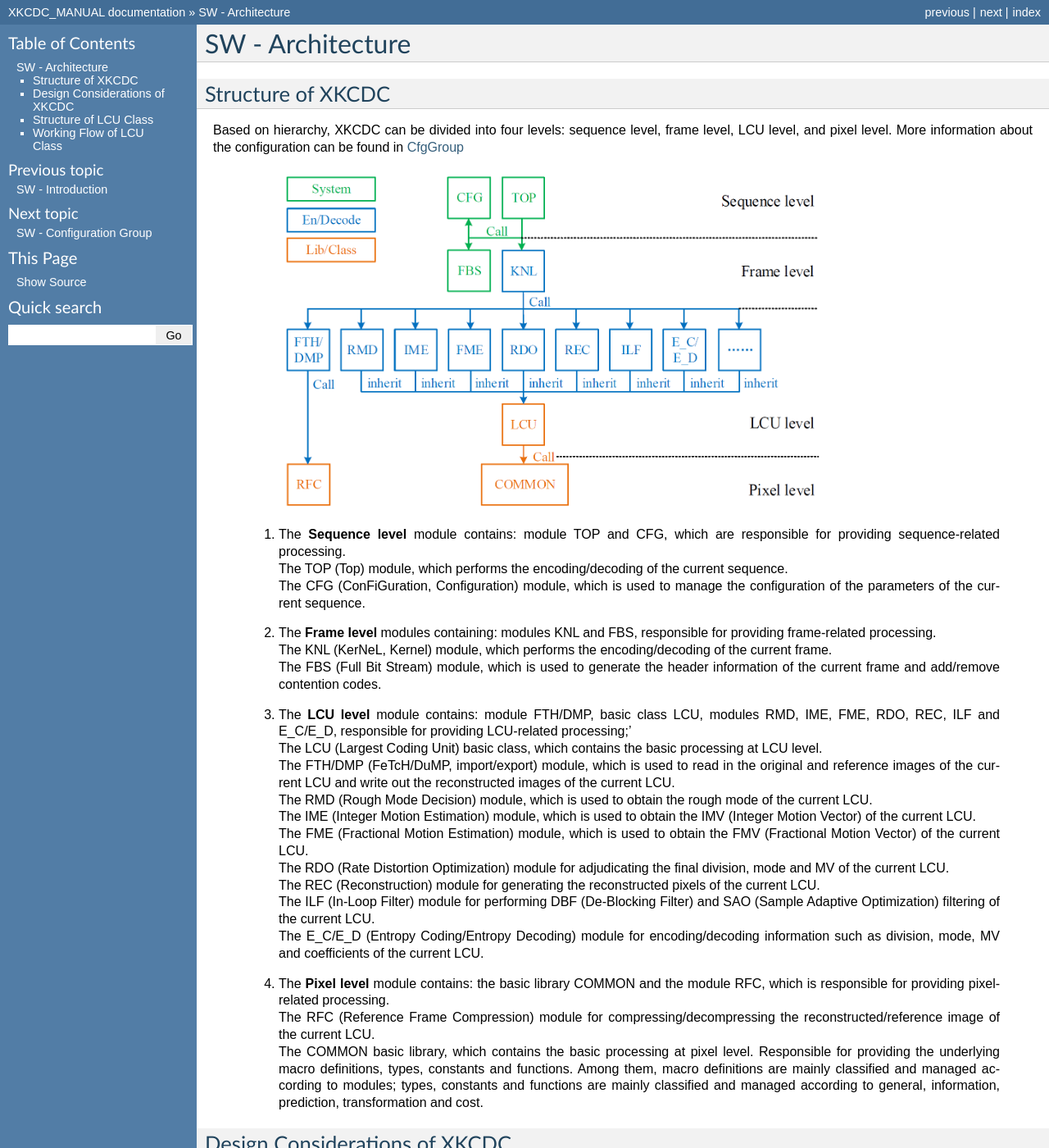
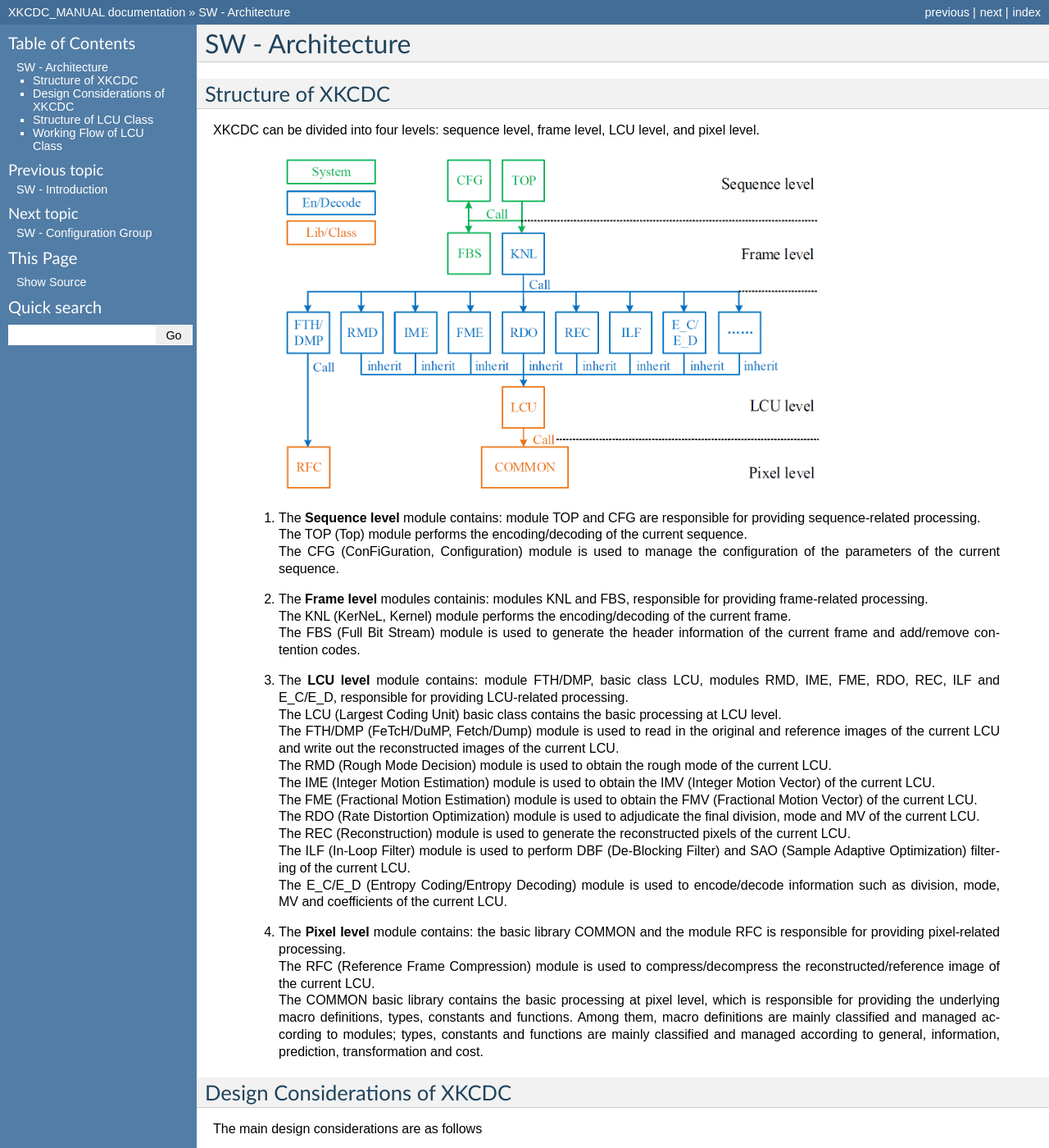
Before and after one commit to iamhll/xkcdc_manual, a Sphinx documentation site: the page built from manual/source/SwArchitecture/main.rst, in a window 1280 px wide and 1400 px high. Shown: the whole window at 82% size. Built offline with Sphinx 7.4.7, drawn with Linux system fonts in a browser that asks for light colours; some of the changed text lies outside the part shown.

Commit message:
tidiy up

```diff
--- a/manual/source/SwArchitecture/main.rst
+++ b/manual/source/SwArchitecture/main.rst
@@ -6,34 +6,33 @@ SW - Architecture
 Structure of XKCDC
 --------------------------------
 
-Based on hierarchy, XKCDC can be divided into four levels: sequence level, frame level, LCU level, and pixel level.
-More information about the configuration can be found in CfgGroup_
+XKCDC can be divided into four levels: sequence level, frame level, LCU level, and pixel level.
 
       .. image:: Top.png
          :width: 80%
 
-   #. | The **Sequence level** module contains: module TOP and CFG, which are responsible for providing sequence-related processing.
-      | The TOP (Top) module, which performs the encoding/decoding of the current sequence.
-      | The CFG (ConFiGuration, Configuration) module, which is used to manage the configuration of the parameters of the current sequence.
+   #. | The **Sequence level** module contains: module TOP and CFG are responsible for providing sequence-related processing.
+      | The TOP (Top) module performs the encoding/decoding of the current sequence.
+      | The CFG (ConFiGuration, Configuration) module is used to manage the configuration of the parameters of the current sequence.
 
-   #. | The **Frame level** modules containing: modules KNL and FBS, responsible for providing frame-related processing.
-      | The KNL (KerNeL, Kernel) module, which performs the encoding/decoding of the current frame.
-      | The FBS (Full Bit Stream) module, which is used to generate the header information of the current frame and add/remove contention codes.
+   #. | The **Frame level** modules containis: modules KNL and FBS, responsible for providing frame-related processing.
+      | The KNL (KerNeL, Kernel) module performs the encoding/decoding of the current frame.
+      | The FBS (Full Bit Stream) module is used to generate the header information of the current frame and add/remove contention codes.
 
-   #. | The **LCU level** module contains: module FTH/DMP, basic class LCU, modules RMD, IME, FME, RDO, REC, ILF and E_C/E_D, responsible for providing LCU-related processing;'
-      | The LCU (Largest Coding Unit) basic class, which contains the basic processing at LCU level.
-      | The FTH/DMP (FeTcH/DuMP, import/export) module, which is used to read in the original and reference images of the current LCU and write out the reconstructed images of the current LCU.
-      | The RMD (Rough Mode Decision) module, which is used to obtain the rough mode of the current LCU.
-      | The IME (Integer Motion Estimation) module, which is used to obtain the IMV (Integer Motion Vector) of the current LCU.
-      | The FME (Fractional Motion Estimation) module, which is used to obtain the FMV (Fractional Motion Vector) of the current LCU.
-      | The RDO (Rate Distortion Optimization) module for adjudicating the final division, mode and MV of the current LCU.
-      | The REC (Reconstruction) module for generating the reconstructed pixels of the current LCU.
-      | The ILF (In-Loop Filter) module for performing DBF (De-Blocking Filter) and SAO (Sample Adaptive Optimization) filtering of the current LCU.
-      | The E_C/E_D (Entropy Coding/Entropy Decoding) module for encoding/decoding information such as division, mode, MV and coefficients of the current LCU.
+   #. | The **LCU level** module contains: module FTH/DMP, basic class LCU, modules RMD, IME, FME, RDO, REC, ILF and E_C/E_D, responsible for providing LCU-related processing.
+      | The LCU (Largest Coding Unit) basic class contains the basic processing at LCU level.
+      | The FTH/DMP (FeTcH/DuMP, Fetch/Dump) module is used to read in the original and reference images of the current LCU and write out the reconstructed images of the current LCU.
+      | The RMD (Rough Mode Decision) module is used to obtain the rough mode of the current LCU.
+      | The IME (Integer Motion Estimation) module is used to obtain the IMV (Integer Motion Vector) of the current LCU.
+      | The FME (Fractional Motion Estimation) module is used to obtain the FMV (Fractional Motion Vector) of the current LCU.
+      | The RDO (Rate Distortion Optimization) module is used to adjudicate the final division, mode and MV of the current LCU.
+      | The REC (Reconstruction) module is used to generate the reconstructed pixels of the current LCU.
+      | The ILF (In-Loop Filter) module is used to perform DBF (De-Blocking Filter) and SAO (Sample Adaptive Optimization) filtering of the current LCU.
+      | The E_C/E_D (Entropy Coding/Entropy Decoding) module is used to encode/decode information such as division, mode, MV and coefficients of the current LCU.
 
-   #. | The **Pixel level** module contains: the basic library COMMON and the module RFC, which is responsible for providing pixel-related processing.
-      | The RFC (Reference Frame Compression) module for compressing/decompressing the reconstructed/reference image of the current LCU.
-      | The COMMON basic library, which contains the basic processing at pixel level. Responsible for providing the underlying macro definitions, types, constants and functions. Among them, macro definitions are mainly classified and managed according to modules; types, constants and functions are mainly classified and managed according to general, information, prediction, transformation and cost.
+   #. | The **Pixel level** module contains: the basic library COMMON and the module RFC is responsible for providing pixel-related processing.
+      | The RFC (Reference Frame Compression) module is used to compress/decompress the reconstructed/reference image of the current LCU.
+      | The COMMON basic library contains the basic processing at pixel level, which is responsible for providing the underlying macro definitions, types, constants and functions. Among them, macro definitions are mainly classified and managed according to modules; types, constants and functions are mainly classified and managed according to general, information, prediction, transformation and cost.
 
 
 
@@ -77,34 +76,34 @@ As shown in following, the structure of LCU Class includes three parts:
 
    #. Public functions
 
-      + Constructor functions, which are used to allocate space and set initial values.
-      + Destructor functions, which are used to free space.
-      + Connection functions, which are used to connect other modules.
-      + Run functions, which are used to run the process of the current LCU.
-      + Copy functions, which are used to copy the result of processing the current LCU.
+      + Constructor functions are used to allocate space and set initial values.
+      + Destructor functions are used to free space.
+      + Connection functions are used to connect other modules.
+      + OneShot functions are used to run the process of the current LCU.
+      + Copy functions are used to copy the result of processing the current LCU.
 
 
    #. Private functions
 
-      + Load functions, which are used to load the data needed to process the current LCU from the pipeline, pre-stage or file.
+      + Load functions are used to load the data needed to process the current LCU from the pipeline, pre-stage or file.
       + Processing functions for processing the current LCU, divided into three parts: pre-processing, core processing and post-processing.
-      + Tool functions, which are used to provide basic operations at the LCU level, are divided into four main categories:
+      + Tool functions are used to provide basic operations at the LCU level, are divided into four main categories:
 
-         - Information tool functions, which are used to calculate information data, such as MPM.
-         - Prediction tool functions, which are used to calculate predicted data, such as predicted pixels.
-         - Transformation tool functions, which are used to calculate transformed data, such as quantified data.
-         - Cost tool functions, which are used to calculate the cost, such as SAD cost.
+         - Information tool functions are used to calculate information data, such as MPM.
+         - Prediction tool functions are used to calculate predicted data, such as predicted pixels.
+         - Transformation tool functions are used to calculate transformed data, such as quantified data.
+         - Cost tool functions are used to calculate the cost, such as SAD cost.
 
-      + Export functions, which are used to export the input, output and intermediate variables of the current LCU to a file.
+      + Dump functions are used to dump the input, output and intermediate variables of the current LCU to a file.
 
 
    #. Private variables
 
-      + Flag variables, used to store the flags of the current module, such as the strings "RMD", "IME", etc.
-      + Connection variables, used to store the address of other modules, such as module CFG, FTH, etc.
-      + configuration variables, used to store configuration data, such as operation mode, cost type, etc.
-      + pixel variables, used to store pixel-like data, such as original pixels, reference pixels, etc.
-      + Information variables, used to store information type data, such as division type, pattern data, etc.
+      + Identification variables are used to store the flags of the current module, such as the strings "RMD", "IME", etc.
+      + Connection variables are used to store the address of other modules, such as module CFG, FTH, etc.
+      + Configuration variables are used to store configuration data, such as operation mode, cost type, etc.
+      + Pixel variables are used to store pixel-like data, such as original pixels, reference pixels, etc.
+      + Information variables are used to store information type data, such as division type, pattern data, etc.
 
 Working Flow of LCU Class
 --------------------------------
@@ -114,20 +113,20 @@ Working Flow of LCU Class
 
 The processing of the LCU consists of the following four phases:
 
-   #. Creation phase, which will
+   #. Creation phase will
 
-      + call the constructor to request space for internal variables and assign initial values.
+      + call the constructor to allocate space for internal variables and assign initial values.
 
-   #. Connection phase, which will
+   #. Connection phase will
 
       + call the connect function to point the connected variables to the configuration structure, the FTH module and the corresponding predecessor module.
 
-   #. Run phase, which will iteratively
+   #. Run phase will iteratively
 
       + call the load function to read in the original and reference pixels from the FTH module (to which the connection variable points) and the corresponding data from the pre-stage module.
       + call the processing functions to complete the processing for the current LCU based on instrumental functions such as information, prediction, transformation and cost.
-      + call the export function to export the data of the current LCU to a file.
+      + call the dump function to dump the data of the current LCU to a file.
 
-   #. Destructuring phase, which will
+   #. Destructuring phase will
 
-      + call the destructor function to delete the space requested in the build phase.
+      + call the destructor function to release the space requested in the build phase.
```
